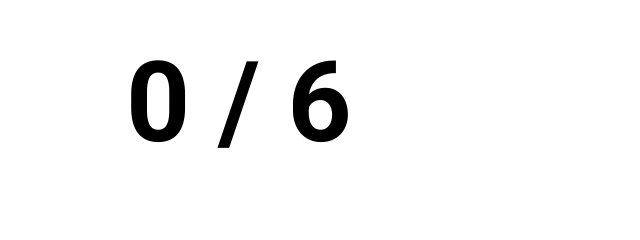
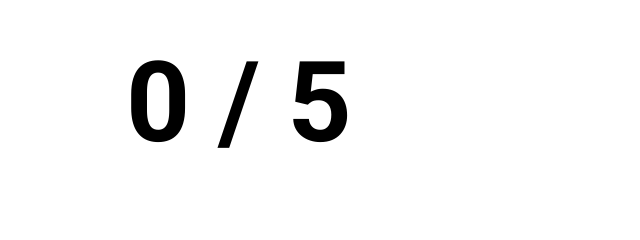
Before and after one commit to tsergiiv/guests, a plain HTML site: page index.html in a window 1280 px wide. Shown: the part 159-399 px from the top of the page, 401-1041 px from the left. Drawn offline with nearby package versions, Linux system fonts and the light colour scheme.

Commit message:
new commit

```diff
--- a/index.html
+++ b/index.html
@@ -128,10 +128,10 @@
             let is_end = false;
             let is_blocked = false;
 
-            let correct_codes = [['7', '4', '8', '3'], ['8', '2', '5', '0'], ['2', '0', '0', '9'], ['2', '1', '3', '6'],
-                                 ['1', '3', '5', '6'], ['9', '3', '2', '5']];
+            let correct_codes = [['1', '9', '6', '7'], ['2', '2', '2', '4'], ['3', '7', '6', '1'], ['1', '5', '1', '3'],
+                                 ['6', '2', '9', '0']];
 
-            let items = ['трикутник', 'пазли', 'судоку', 'колонка', 'батарейка'];
+            let items = ['Тані очі', 'частина коду', 'калькулятор', 'код'];
 
             let incorrect_count = 0;
 
```
